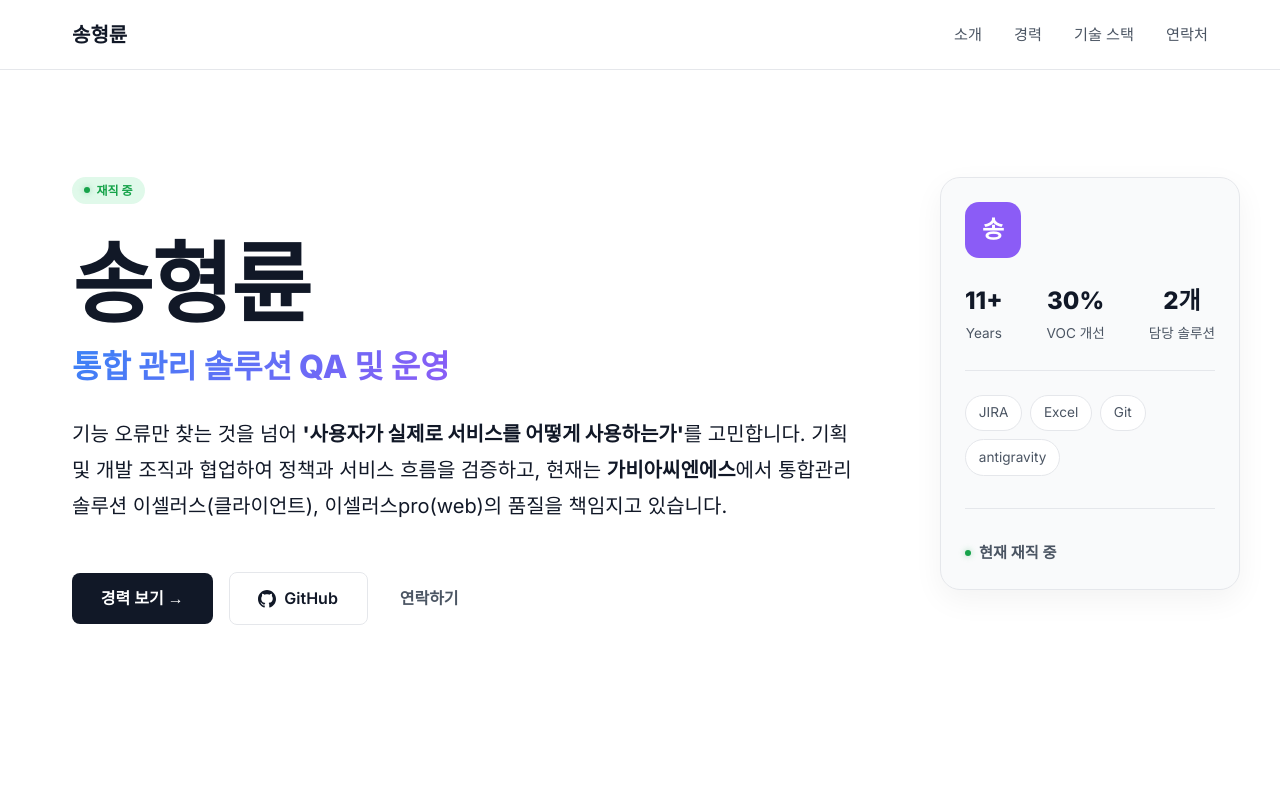
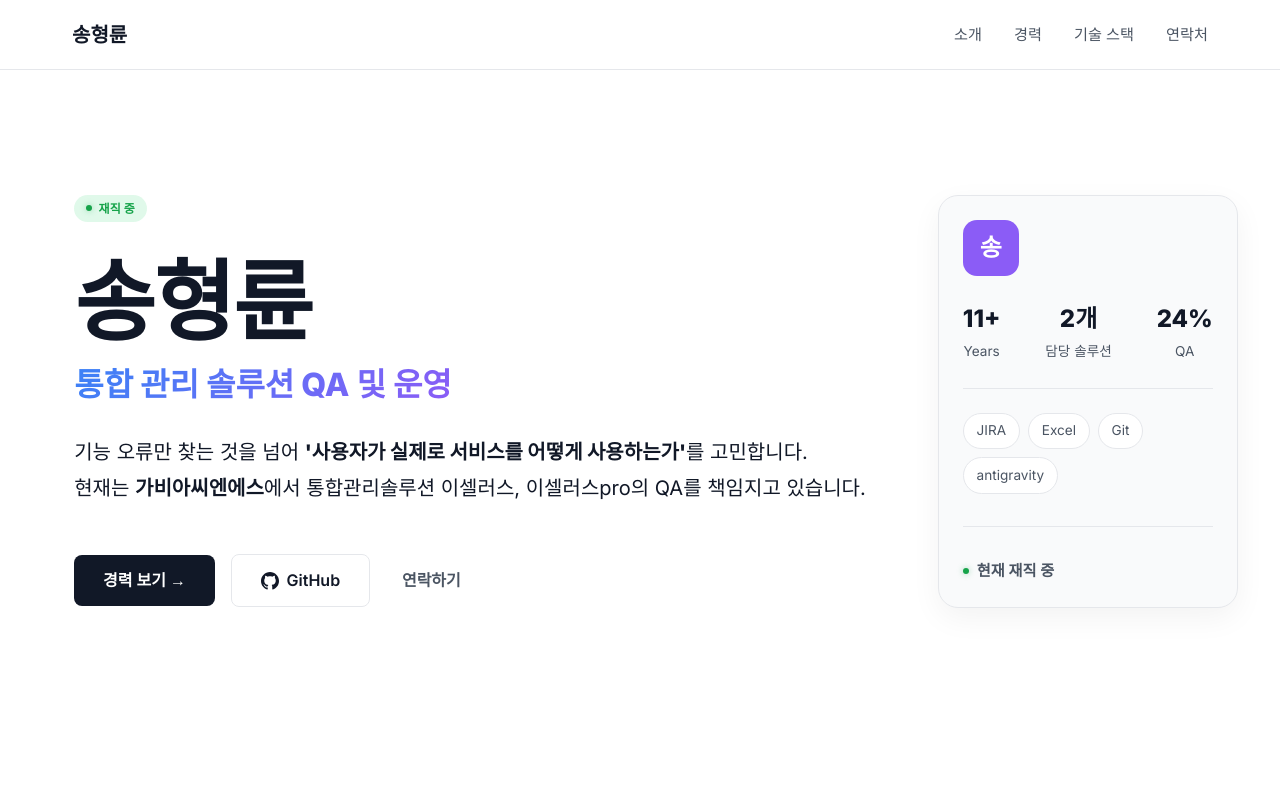
Before and after one commit to gudfbs/gudfbs.github.io, a plain HTML site: page index.html in a window 1280 px wide. Shown: the top 800 px of the page. Drawn offline with Linux system fonts and the light colour scheme.

Commit message:
Update hero subtitle and stats

```diff
--- a/index.html
+++ b/index.html
@@ -40,8 +40,8 @@
                         <span class="gradient-text">통합 관리 솔루션 QA 및 운영</span>
                     </p>
                     <p class="hero-subtitle">
-                        기능 오류만 찾는 것을 넘어 <strong>'사용자가 실제로 서비스를 어떻게 사용하는가'</strong>를 고민합니다. 기획 및 개발 조직과 협업하여 정책과 서비스 흐름을
-                        검증하고, 현재는 <strong>가비아씨엔에스</strong>에서 통합관리 솔루션 이셀러스(클라이언트), 이셀러스pro(web)의 품질을 책임지고 있습니다.
+                        기능 오류만 찾는 것을 넘어 <strong>'사용자가 실제로 서비스를 어떻게 사용하는가'</strong>를 고민합니다.<br>
+                        현재는 <strong>가비아씨엔에스</strong>에서 통합관리솔루션 이셀러스, 이셀러스pro의 QA를 책임지고 있습니다.
                     </p>
                     <div class="hero-actions">
                         <a href="#career" class="btn btn-primary">경력 보기 &rarr;</a>
@@ -66,12 +66,12 @@
                                 <span class="stat-label">Years</span>
                             </div>
                             <div class="stat-item">
-                                <span class="stat-value">30%</span>
-                                <span class="stat-label">VOC 개선</span>
+                                <span class="stat-value">2개</span>
+                                <span class="stat-label">담당 솔루션</span>
                             </div>
                             <div class="stat-item">
-                                <span class="stat-value">2개</span>
-                                <span class="stat-label">담당 솔루션</span>
+                                <span class="stat-value">24%</span>
+                                <span class="stat-label">QA </span>
                             </div>
                         </div>
                         <div class="profile-skills">
@@ -91,6 +91,7 @@
         <section id="about" class="about section">
             <div class="container">
                 <h2 class="section-title slide-up">사용자 관점에서<br>서비스 품질을 만들어갑니다.</h2>
+                <p></p>
                 <p></p>
                 <p></p>
                 <div class="about-content slide-up">
```
